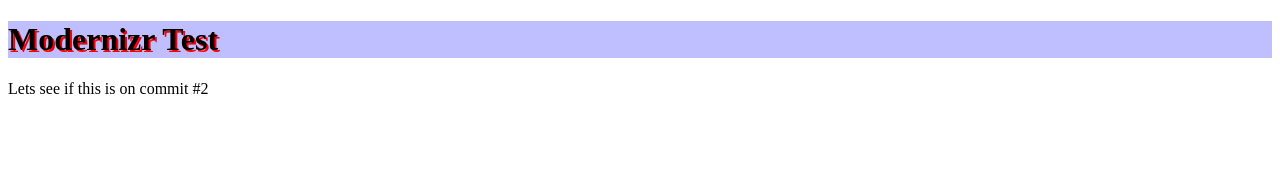
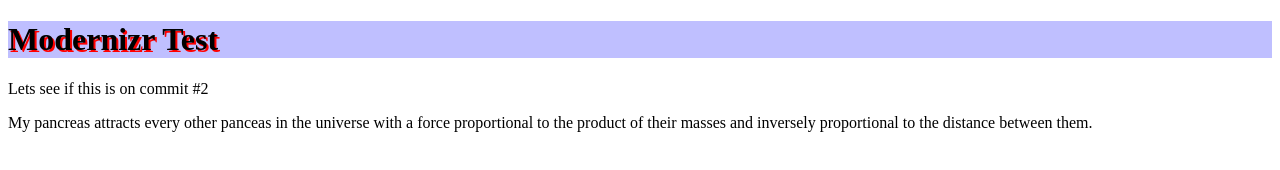
Before and after one commit to RationalBob/Modernizerproject, a plain HTML site: page index.html in a window 1280 px wide. Drawn offline with Linux system fonts and the light colour scheme.

Commit message:
Added some physics

```diff
--- a/index.html
+++ b/index.html
@@ -13,6 +13,8 @@
 <body>
 	<h1>Modernizr Test</h1>
 	<p>Lets see if this is on commit #2</p>
+	<p>My pancreas attracts every other panceas in the universe with a force proportional to the product
+	of their masses and inversely proportional to the distance between them.</p>
 </body>
 
 </html>
```
